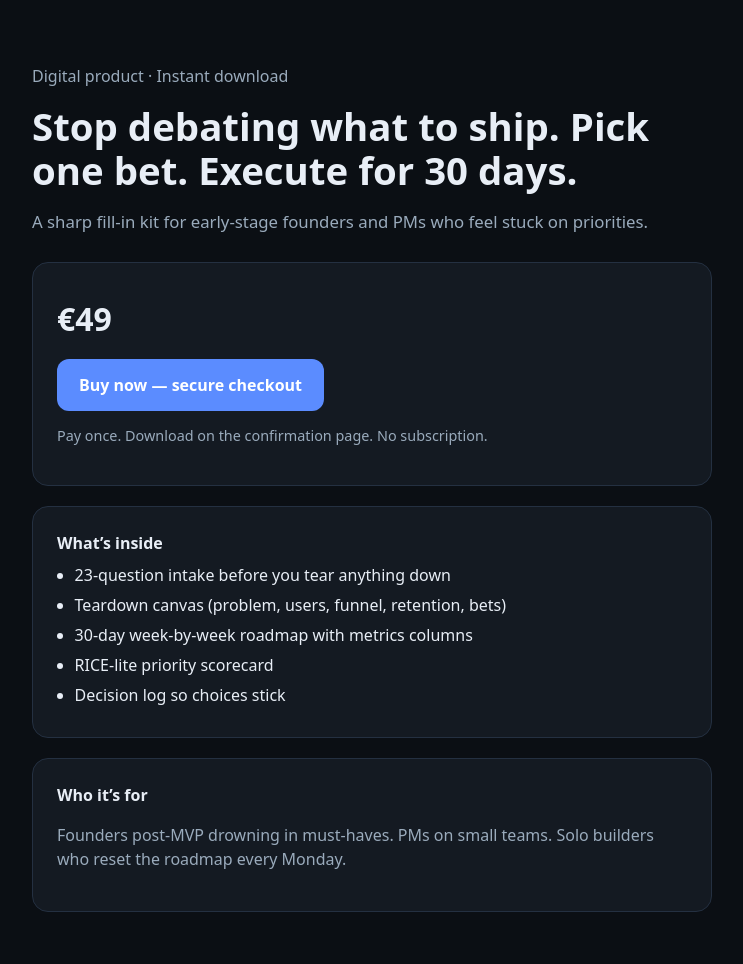
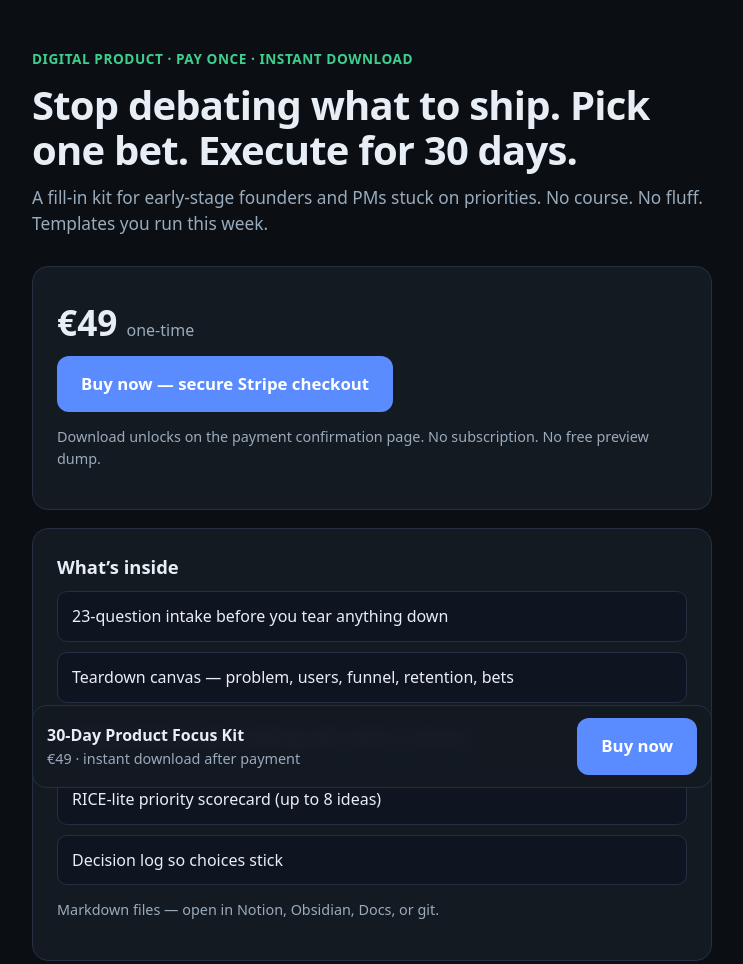
Before and after one commit to ncm1454-collab/product-focus-kit, a plain HTML site: page index.html in a window 1280 px wide. Shown: the top 964 px of the page, without its empty margins (268-1011 px from the left). Drawn offline with Linux system fonts and the light colour scheme.

Commit message:
Improve conversion: clearer paywall and sticky CTA

```diff
--- a/index.html
+++ b/index.html
@@ -4,47 +4,86 @@
   <meta charset="utf-8" />
   <meta name="viewport" content="width=device-width, initial-scale=1" />
   <title>30-Day Product Focus Kit — €49</title>
-  <meta name="description" content="Stop debating what to ship. Pick one bet. Execute for 30 days. Templates for founders and PMs — €49 instant download." />
+  <meta name="description" content="Stop debating what to ship. Pick one bet. Execute for 30 days. Templates for founders and PMs — €49 instant download after payment." />
+  <meta property="og:title" content="30-Day Product Focus Kit — €49" />
+  <meta property="og:description" content="Fill-in templates to unstick what to ship next. Instant digital download." />
+  <meta property="og:type" content="website" />
+  <meta property="og:url" content="https://ncm1454-collab.github.io/product-focus-kit/" />
   <style>
-    :root { color-scheme: light dark; --bg:#0b0f14; --card:#141a22; --text:#e8eef6; --muted:#9aabbc; --accent:#5b8cff; --border:#243041; }
+    :root { color-scheme: light dark; --bg:#0b0f14; --card:#141a22; --text:#e8eef6; --muted:#9aabbc; --accent:#5b8cff; --border:#243041; --ok:#3ecf8e; }
     * { box-sizing: border-box; }
-    body { margin:0; font-family: ui-sans-serif, system-ui, -apple-system, Segoe UI, Roboto, Helvetica, Arial, sans-serif; background:var(--bg); color:var(--text); line-height:1.5; }
-    main { max-width:720px; margin:0 auto; padding:48px 20px 80px; }
-    h1 { font-size: clamp(1.8rem, 4vw, 2.4rem); line-height:1.15; margin:0 0 12px; }
-    .sub { color:var(--muted); font-size:1.05rem; margin-bottom:28px; }
-    .card { background:var(--card); border:1px solid var(--border); border-radius:16px; padding:24px; margin:20px 0; }
-    ul { padding-left:1.1rem; margin:8px 0 0; }
-    li { margin:6px 0; }
-    .price { font-size:2rem; font-weight:700; margin:8px 0 16px; }
-    .cta { display:inline-block; background:var(--accent); color:#fff; text-decoration:none; font-weight:600; padding:14px 22px; border-radius:12px; }
+    body { margin:0; font-family: ui-sans-serif, system-ui, -apple-system, Segoe UI, Roboto, Helvetica, Arial, sans-serif; background:var(--bg); color:var(--text); line-height:1.55; }
+    main { max-width:720px; margin:0 auto; padding:48px 20px 96px; }
+    h1 { font-size: clamp(1.85rem, 4.2vw, 2.5rem); line-height:1.12; margin:0 0 12px; letter-spacing:-0.02em; }
+    h2 { font-size:1.15rem; margin:0 0 10px; }
+    .eyebrow { color:var(--ok); font-size:0.85rem; font-weight:600; letter-spacing:0.04em; text-transform:uppercase; margin:0 0 14px; }
+    .sub { color:var(--muted); font-size:1.08rem; margin:0 0 28px; }
+    .card { background:var(--card); border:1px solid var(--border); border-radius:16px; padding:24px; margin:18px 0; }
+    ul { padding-left:1.15rem; margin:8px 0 0; }
+    li { margin:7px 0; }
+    .price { font-size:2.2rem; font-weight:750; margin:4px 0 6px; }
+    .price span { font-size:1rem; font-weight:500; color:var(--muted); }
+    .cta { display:inline-block; background:var(--accent); color:#fff; text-decoration:none; font-weight:650; padding:15px 24px; border-radius:12px; font-size:1.05rem; }
     .cta:hover { filter:brightness(1.08); }
     .fine { color:var(--muted); font-size:0.9rem; margin-top:14px; }
     .muted { color:var(--muted); }
+    .grid { display:grid; gap:10px; margin-top:10px; }
+    .pill { border:1px solid var(--border); border-radius:10px; padding:12px 14px; background:#0f1520; }
+    .sticky { position:sticky; bottom:12px; z-index:5; margin-top:28px; }
+    .sticky .bar { background:rgba(20,26,34,0.92); backdrop-filter: blur(8px); border:1px solid var(--border); border-radius:14px; padding:12px 14px; display:flex; gap:12px; align-items:center; justify-content:space-between; flex-wrap:wrap; }
   </style>
 </head>
 <body>
   <main>
-    <p class="muted">Digital product · Instant download</p>
+    <p class="eyebrow">Digital product · Pay once · Instant download</p>
     <h1>Stop debating what to ship. Pick one bet. Execute for 30 days.</h1>
-    <p class="sub">A sharp fill-in kit for early-stage founders and PMs who feel stuck on priorities.</p>
+    <p class="sub">A fill-in kit for early-stage founders and PMs stuck on priorities. No course. No fluff. Templates you run this week.</p>
+
     <div class="card">
-      <div class="price">€49</div>
-      <a class="cta" href="https://buy.stripe.com/cNicN60pu7Oe19z1oZfrW0c">Buy now — secure checkout</a>
-      <p class="fine">Pay once. Download on the confirmation page. No subscription.</p>
+      <div class="price">€49 <span>one-time</span></div>
+      <a class="cta" href="https://buy.stripe.com/cNicN60pu7Oe19z1oZfrW0c">Buy now — secure Stripe checkout</a>
+      <p class="fine">Download unlocks on the payment confirmation page. No subscription. No free preview dump.</p>
     </div>
+
     <div class="card">
-      <strong>What’s inside</strong>
+      <h2>What’s inside</h2>
+      <div class="grid">
+        <div class="pill">23-question intake before you tear anything down</div>
+        <div class="pill">Teardown canvas — problem, users, funnel, retention, bets</div>
+        <div class="pill">30-day week-by-week roadmap with metrics columns</div>
+        <div class="pill">RICE-lite priority scorecard (up to 8 ideas)</div>
+        <div class="pill">Decision log so choices stick</div>
+      </div>
+      <p class="fine">Markdown files — open in Notion, Obsidian, Docs, or git.</p>
+    </div>
+
+    <div class="card">
+      <h2>Who it’s for</h2>
       <ul>
-        <li>23-question intake before you tear anything down</li>
-        <li>Teardown canvas (problem, users, funnel, retention, bets)</li>
-        <li>30-day week-by-week roadmap with metrics columns</li>
-        <li>RICE-lite priority scorecard</li>
-        <li>Decision log so choices stick</li>
+        <li>Founders post-MVP drowning in must-haves</li>
+        <li>PMs on small teams without heavy product ops</li>
+        <li>Solo builders who reset the roadmap every Monday</li>
+      </ul>
+      <p class="muted" style="margin-top:14px"><strong>Not for:</strong> OKR theatre, 50-page PRDs, or teams that already run a strict prioritisation process.</p>
+    </div>
+
+    <div class="card">
+      <h2>How payment works</h2>
+      <ul>
+        <li>Click Buy → Stripe Checkout (cards, wallets your account supports)</li>
+        <li>Pay €49 once</li>
+        <li>Confirmation page shows your private download link</li>
       </ul>
     </div>
-    <div class="card">
-      <strong>Who it’s for</strong>
-      <p class="muted">Founders post-MVP drowning in must-haves. PMs on small teams. Solo builders who reset the roadmap every Monday.</p>
+
+    <div class="sticky">
+      <div class="bar">
+        <div>
+          <strong>30-Day Product Focus Kit</strong>
+          <div class="fine" style="margin:0">€49 · instant download after payment</div>
+        </div>
+        <a class="cta" href="https://buy.stripe.com/cNicN60pu7Oe19z1oZfrW0c">Buy now</a>
+      </div>
     </div>
   </main>
 </body>
```
